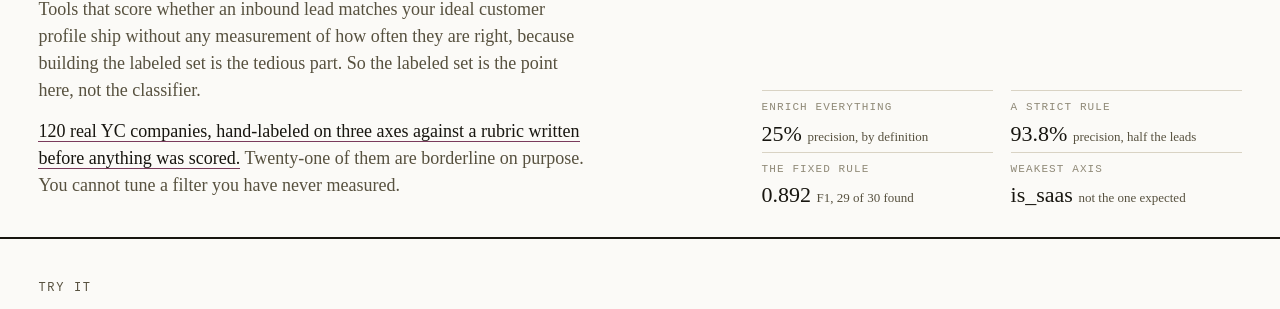
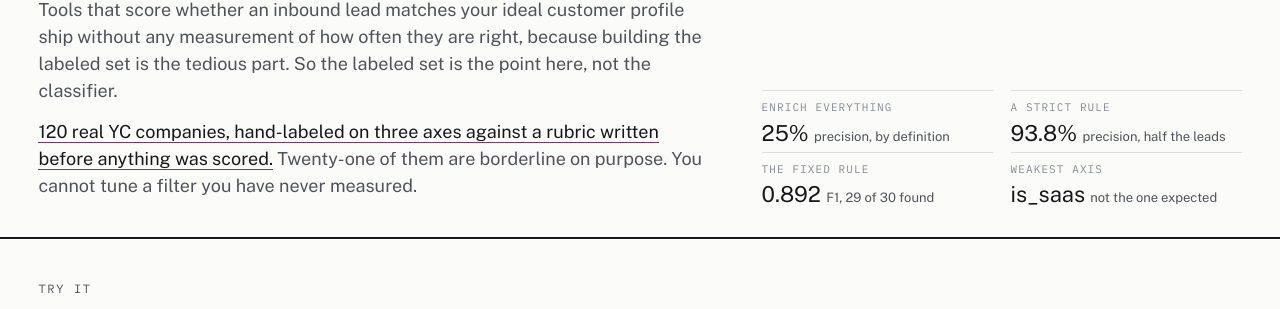
Before and after one commit to lgoyal6/icp-benchmark, a plain HTML site: page docs/index.html in a window 1280 px wide. Shown: the part 222-531 px from the top of the page. Drawn offline with nearby package versions, Linux system fonts and the light colour scheme.

Commit message:
Give the page its own look instead of the shared one
Every results page here was the same cream and the same serif, which
made a set of unrelated projects read as one template. This one is now
a form, because that is what its subject is.

The accent stays: it is this project's identity, and on the dark themes
it is lifted rather than replaced so it still reads as the same ink. The
variable names do not change, so the canvases and the shared nav follow
the palette without either being touched.

Gridlines were a hardcoded paper hex in app.js and are now read from the
palette, which is what made theming safe.

```diff
--- a/docs/style.css
+++ b/docs/style.css
@@ -1,18 +1,21 @@
+@import url('https://fonts.googleapis.com/css2?family=Public+Sans:wght@300;400;500;600&family=IBM+Plex+Mono:wght@400;500&display=swap');
+
 :root {
-  --paper: #fbfaf7;
-  --panel: #f5f3ec;
-  --ink: #17150f;
-  --sub: #57513f;
-  --faint: #8f8977;
-  --rule: #17150f;
-  --hair: #d9d3c4;
-  --ox: #7a3b5c;      /* dark raspberry: this project's ink */
+  --paper: #fbfbfa;
+  --panel: #f2f2f0;
+  --ink: #16171a;
+  --sub: #4f5359;
+  --faint: #868b93;
+  --rule: #16171a;
+  --hair: #dcdedf;
+  --grid: #e7e9ea;
+  --ox: #7a3b5c;
   --ox-dim: #b58aa0;
   --ok: #2f5d3a;
   --warn: #8a6d1f;
   --bad: #a33d2e;
-  --serif: 'Times New Roman', Times, Georgia, serif;
-  --mono: 'Courier New', Courier, monospace;
+  --serif: 'Public Sans', system-ui, sans-serif;
+  --mono: 'IBM Plex Mono', ui-monospace, monospace;
 }
 
 * { margin: 0; padding: 0; box-sizing: border-box; }
```
